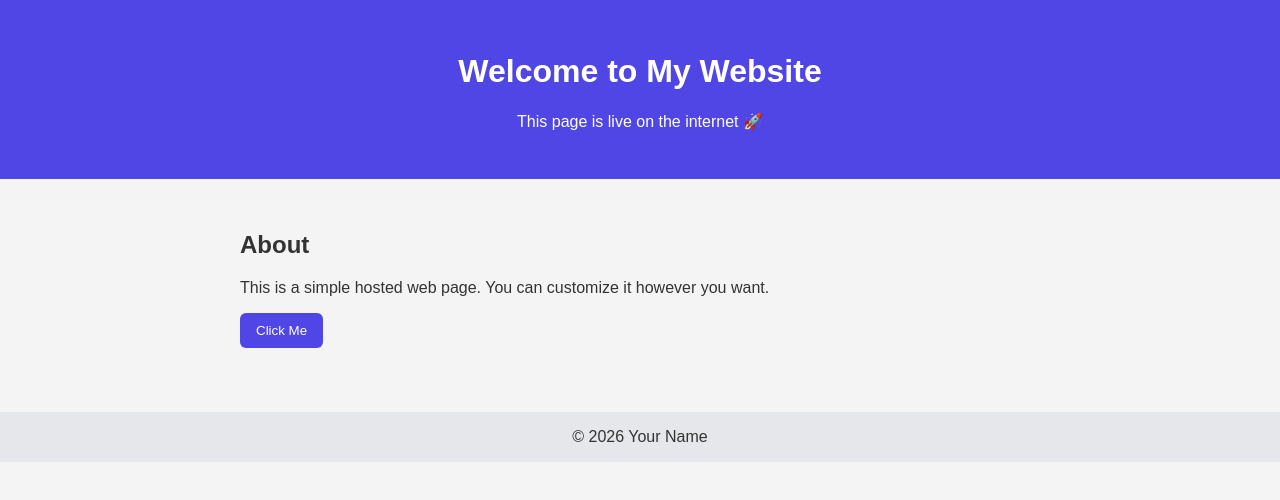
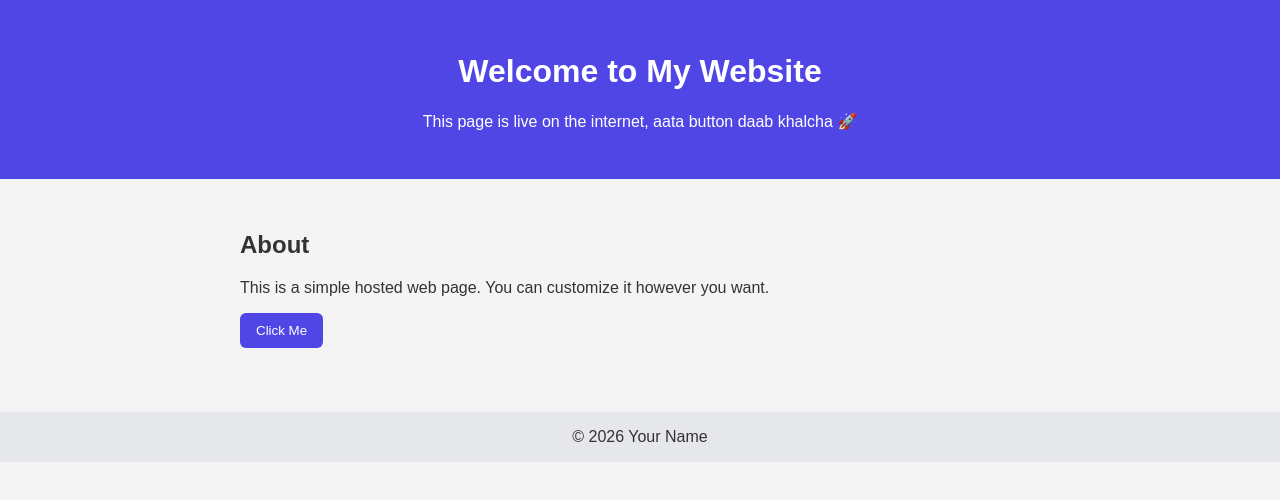
Before and after one commit to rKHostedPage/rKinvictus, a plain HTML site: page index.html in a window 1280 px wide. Drawn offline with Linux system fonts and the light colour scheme.

Commit message:
Update index.html

```diff
--- a/index.html
+++ b/index.html
@@ -45,7 +45,7 @@
 
   <header>
     <h1>Welcome to My Website</h1>
-    <p>This page is live on the internet 🚀</p>
+    <p>This page is live on the internet, aata button daab khalcha 🚀</p>
   </header>
 
   <main>
```
